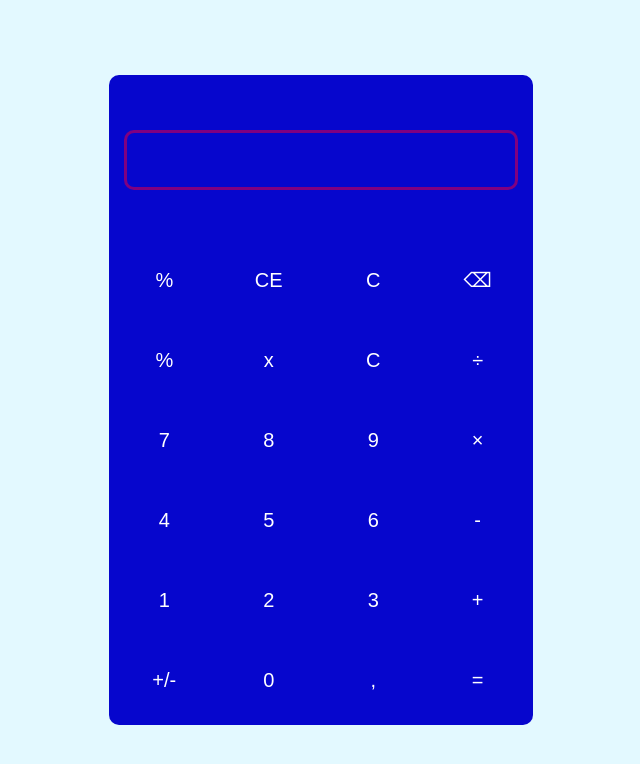
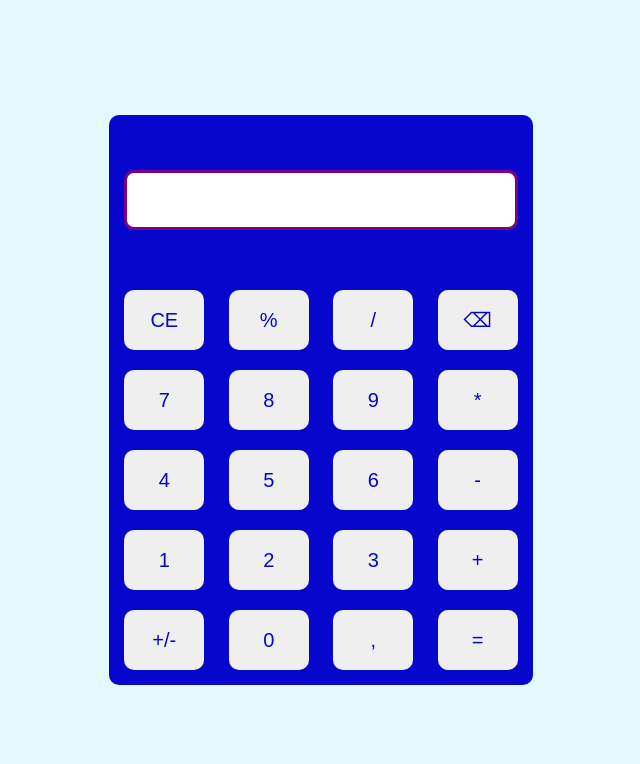
Before and after one commit to tyra-parring/calculator, a plain HTML site: page index.html in a window 1280 px wide. Both pictures are taken after a click on the button "CE". Shown: the whole page, without its empty margins (319-959 px from the left). Drawn offline with Linux system fonts and the light colour scheme.

Commit message:
updated calculator added javascript

```diff
--- a/index.html
+++ b/index.html
@@ -12,52 +12,46 @@
         <div class="calculator">
             <form>
                 <div class="display">
-                        <input type="text" name="display">
+                        <input type="text" name="display" readonly>
                 </div>
+
                     <div>
-                        <input type="button" value="%">
-                        <input type="button" value="CE">
-                        <input type="button" value="C">
-                        <input type="button" value="⌫">
+                        <input type="button" class="buttons" value="CE">
+                        <input type="button" class="buttons" value="%">
+                        <input type="button" class="buttons" value="/">
+                        <input type="button" class="buttons" value="⌫">
                     </div>
 
                     <div>
-                        <input type="button" value="%">
-                        <input type="button" value="x">
-                        <input type="button" value="C">
-                        <input type="button" value="÷">
+                        <input type="button" class="buttons" value="7">
+                        <input type="button" class="buttons" value="8">
+                        <input type="button" class="buttons" value="9">
+                        <input type="button" class="buttons" value="*">
                     </div>
 
                     <div>
-                        <input type="button" value="7">
-                        <input type="button" value="8">
-                        <input type="button" value="9">
-                        <input type="button" value="×">
+                        <input type="button" class="buttons" value="4">
+                        <input type="button" class="buttons" value="5">
+                        <input type="button" class="buttons" value="6">
+                        <input type="button" class="buttons" value="-">
                     </div>
 
                     <div>
-                        <input type="button" value="4">
-                        <input type="button" value="5">
-                        <input type="button" value="6">
-                        <input type="button" value="-">
+                        <input type="button" class="buttons" value="1">
+                        <input type="button" class="buttons" value="2">
+                        <input type="button" class="buttons" value="3">
+                        <input type="button" class="buttons" value="+">
                     </div>
 
                     <div>
-                        <input type="button" value="1">
-                        <input type="button" value="2">
-                        <input type="button" value="3">
-                        <input type="button" value="+">
+                        <input type="button" class="buttons" value="+/-">
+                        <input type="button" class="buttons" value="0">
+                        <input type="button" class="buttons" value=",">
+                        <input type="button" class="buttons" value="=">
                     </div>
-
-                    <div>
-                        <input type="button" value="+/-">
-                        <input type="button" value="0">
-                        <input type="button" value=",">
-                        <input type="button" value="=">
-                    </div>
-
             </form>
         </div>
     </div>
+    <script src="./script/script.js"></script>
 </body>
 </html>
--- /dev/null
+++ b/script/script.js
@@ -0,0 +1,46 @@
+
+// let buttons = document.getElementsByTagName('buttons')
+
+// for(let button of buttons){
+//     button.addEventListener('click',()=>{
+//         alert(button.value)
+// })
+// }
+document.addEventListener("DOMContentLoaded", function() {
+    // Get the display element
+    var display = document.querySelector('input[name="display"]');
+
+    // Get all the buttons
+    var buttons = document.querySelectorAll('.calculator input[type="button"]');
+
+    // Add click event listener to each button
+    buttons.forEach(function(button) {
+        button.addEventListener('click', function() {
+            var value = this.value;
+
+            // Handle different button clicks
+            switch (value) {
+                case 'CE':
+                    // Clear the display
+                    display.value = '';
+                    break;
+                case '⌫':
+                    // Backspace
+                    display.value = display.value.slice(0, -1);
+                    break;
+                case '=':
+                    // Evaluate the expression
+                    try {
+                        display.value = eval(display.value);
+                    } catch (error) {
+                        display.value = 'Error';
+                    }
+                    break;
+                default:
+                    // Append the clicked button value to the display
+                    display.value += value;
+                    break;
+            }
+        });
+    });
+});
--- a/styles.css
+++ b/styles.css
@@ -28,10 +28,8 @@
     height: 60px;
     border-radius: 10px;
     box-shadow: -8px -8px 15px rgba(214, 12, 214, 0.627) 5px 5px 15px rgba(142, 28, 28, 0.814);
-    background: transparent;
     font-size: 20px;
-    color: white;
-    cursor: pointer;
+    color: rgb(6, 6, 205);
     margin: 10px;
 }
 
@@ -47,3 +45,8 @@ form .display input {
     box-shadow: none;
     border: purple 3px solid;
 }
+
+.buttons:hover{
+    background-color: rgb(191, 206, 219);
+    cursor: pointer;
+}
```
